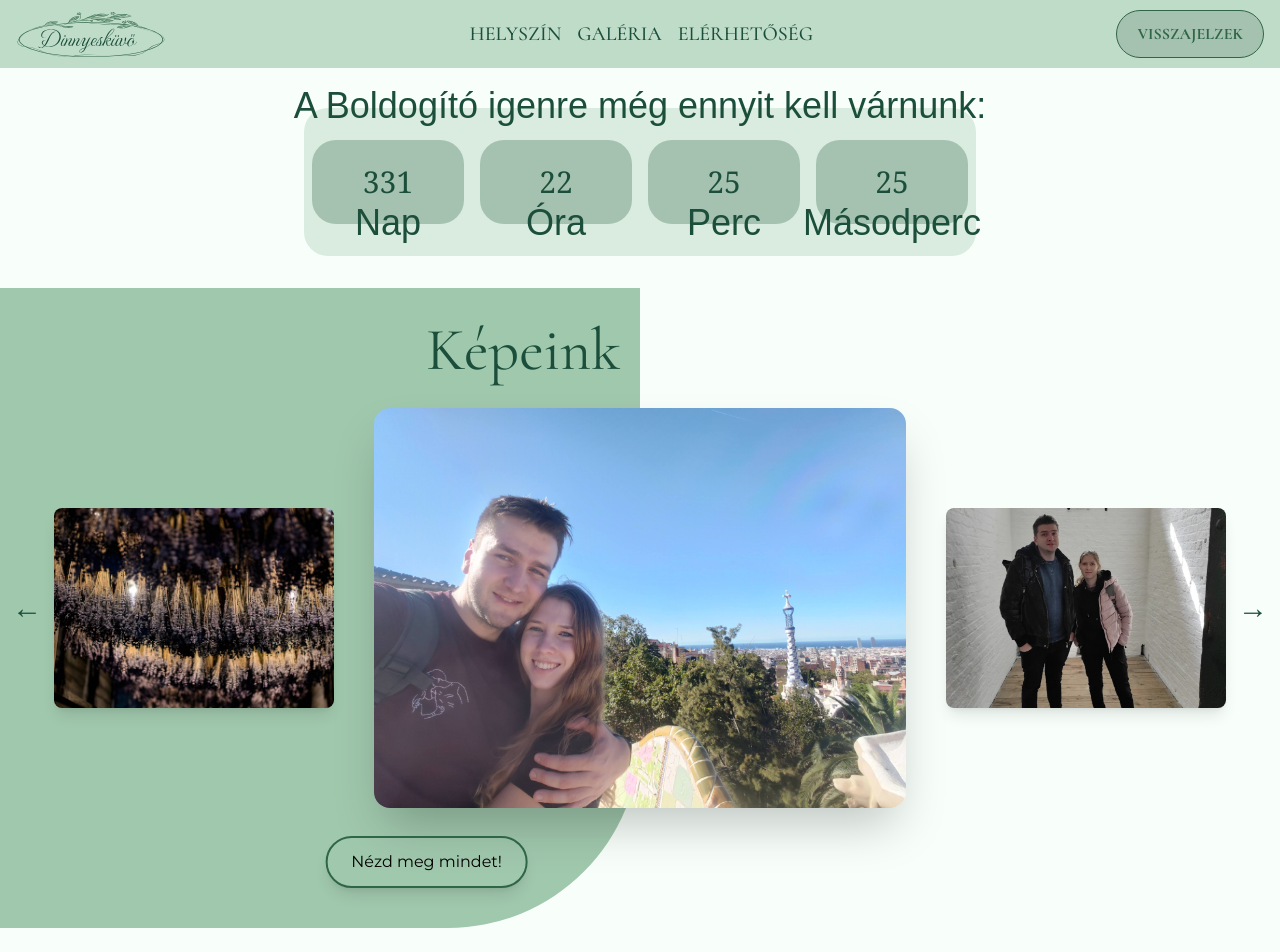
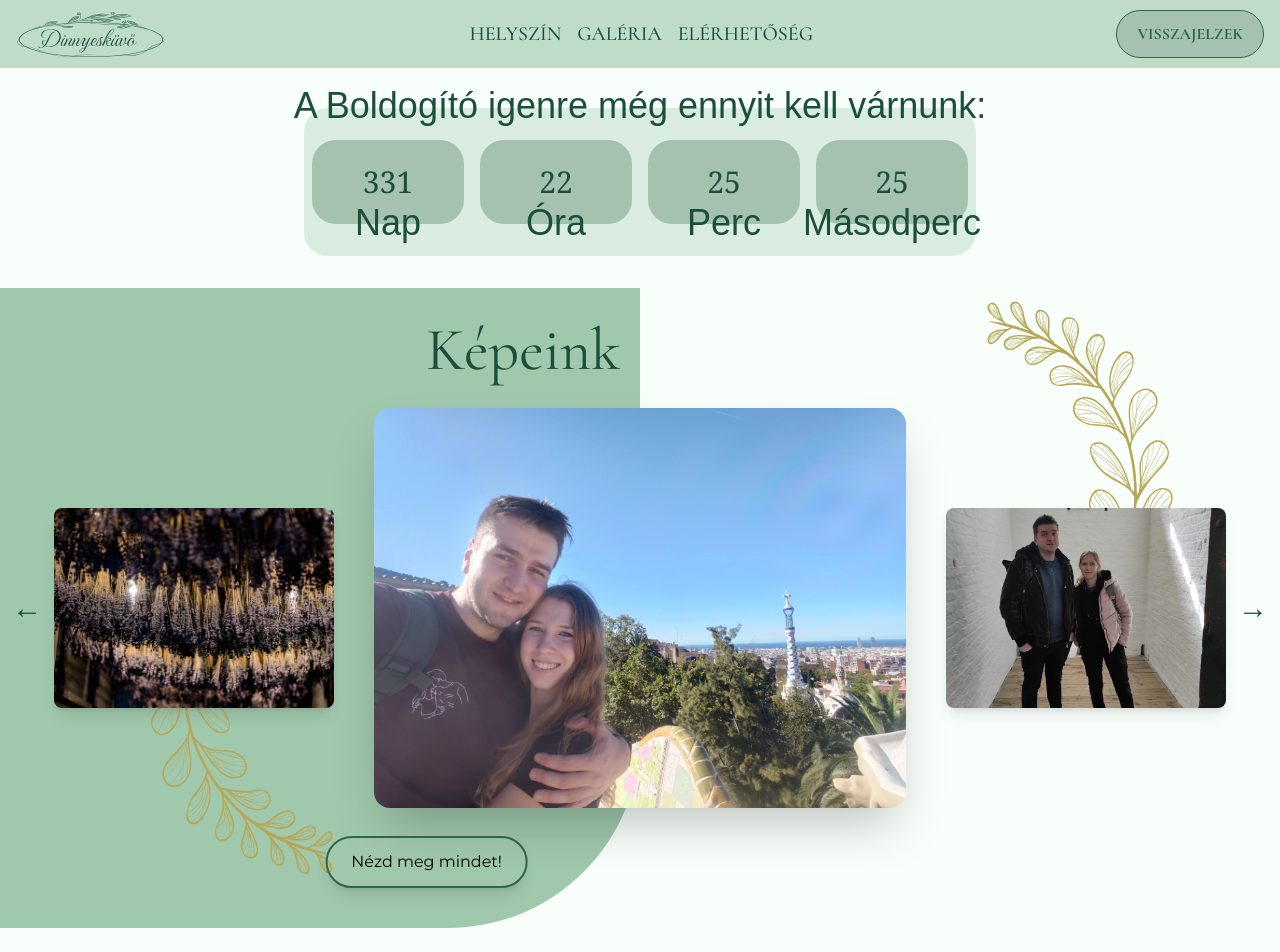
Before and after one commit to torokt21/wedding-website, a Next.js app: page / in a window 1280 px wide. Shown: the top 952 px of the page. Built offline with nearby package versions, Linux system fonts and the light colour scheme; a web font is replaced by a local one; what tailwindcss-animated would draw is missing.

Commit message:
Carousel Motives

```diff
--- a/src/app/ui/carousel.tsx
+++ b/src/app/ui/carousel.tsx
@@ -76,6 +76,15 @@ const Carousel: React.FC = () => {
 					/>
 				</div>
 
+				{/* Left Decorative Motive Image */}
+				<Image
+					src="/motive-bottom-right.svg"
+					alt="Motive"
+					width={320}
+					height={200}
+					className={"absolute bottom-30 left-20 rotate-90 -z-1 hidden lg:block"}
+				/>
+
 				{/* Center Image */}
 				<div className={`${animationClasses} py-30`}>
 					<Image
@@ -101,6 +110,15 @@ const Carousel: React.FC = () => {
 						priority
 					/>
 				</div>
+
+				{/* Right Decorative Motive Image */}
+				<Image
+					src="/motive-bottom-right.svg"
+					alt="Motive"
+					width={320}
+					height={200}
+					className={"absolute top-20 right-10 -rotate-90 -z-20 hidden lg:block"}
+				/>
 			</div>
 
 			<button
```
